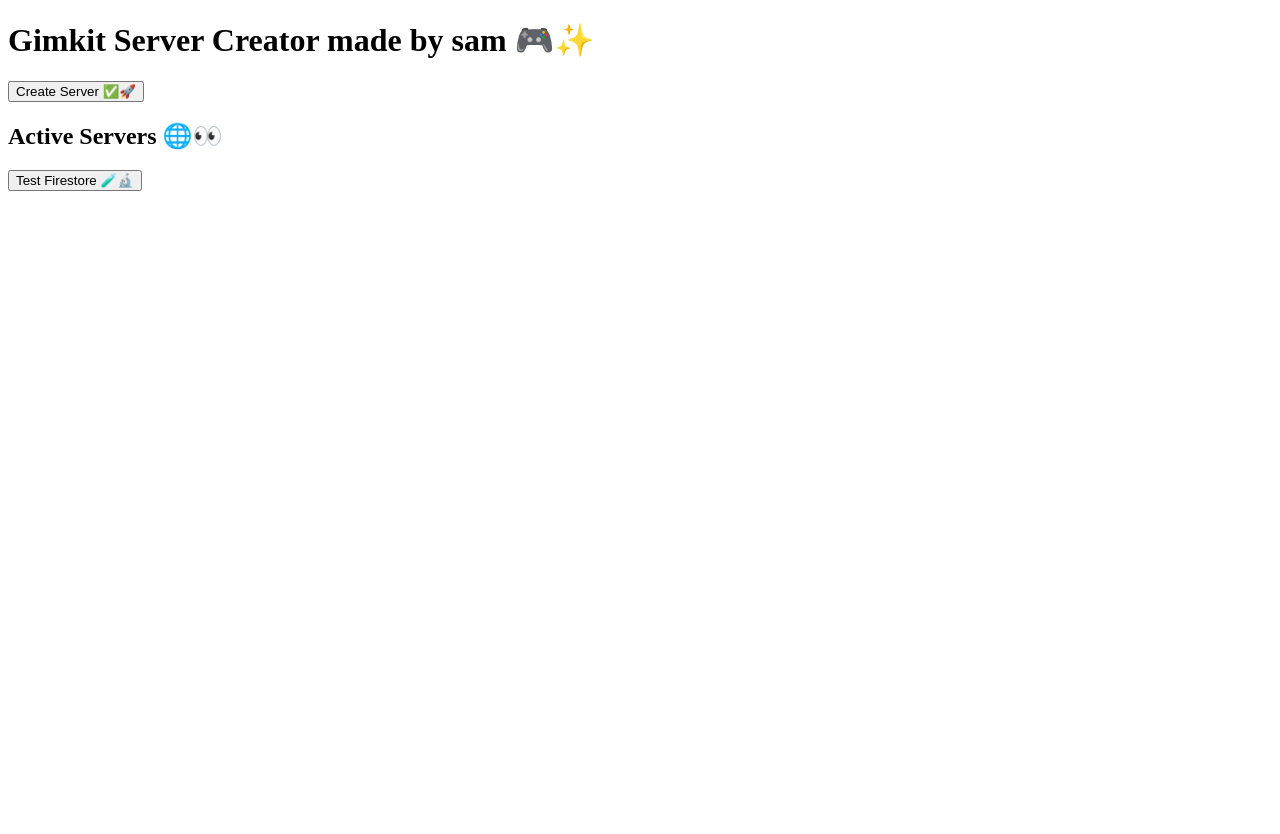
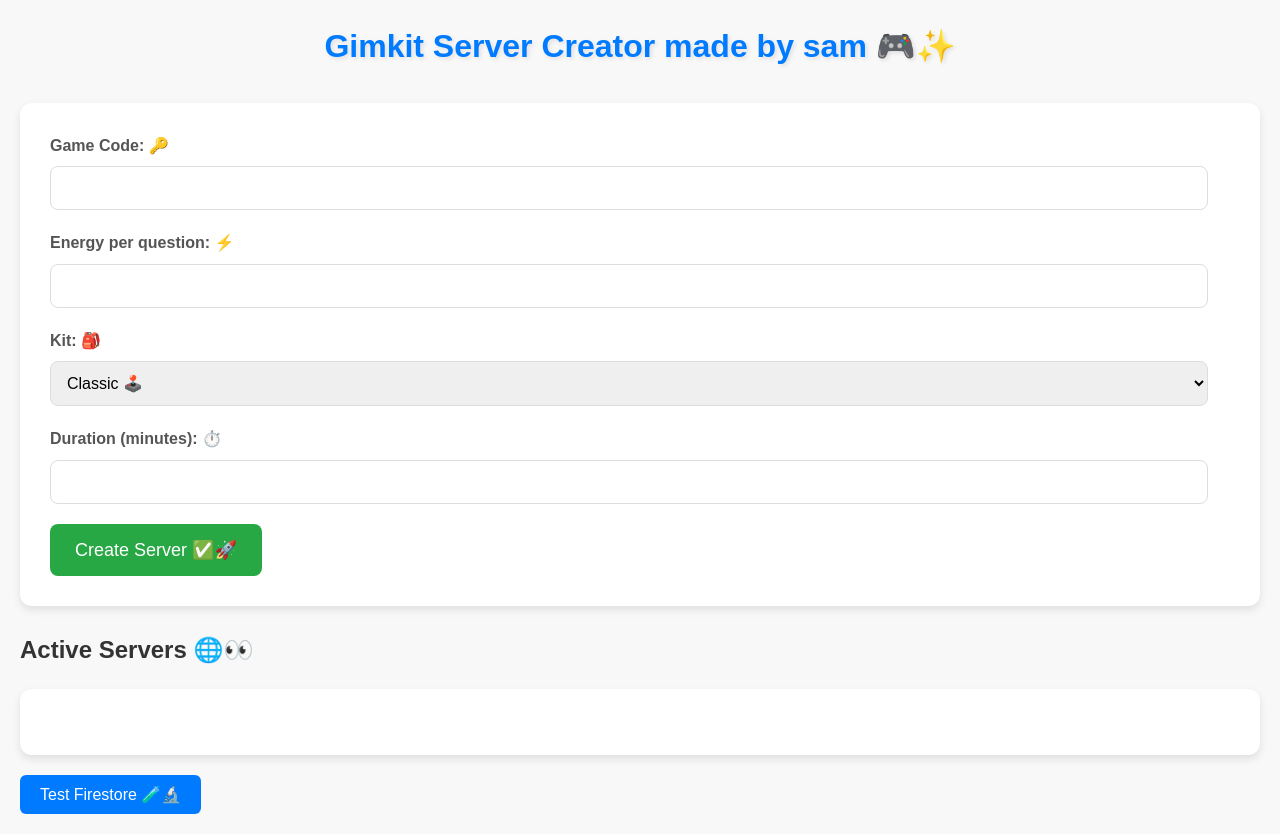
Before and after one commit to bigchunges123/gimkit-site, a plain HTML site: page index.html in a window 1280 px wide. Before the commit the page ends 800 px from the top, so only its background shows below. Drawn offline with Linux system fonts and the light colour scheme; no server answers.

Commit message:
index.html

```diff
--- a/index.html
+++ b/index.html
@@ -3,14 +3,140 @@
 <head>
     <title>Gimkit Server Creator 🎮✨</title>
     <style>
-        /* ... (Your CSS styles) ... */
+        body {
+            font-family: 'Arial', sans-serif;
+            margin: 20px;
+            background-color: #f8f8f8;
+            color: #333;
+            line-height: 1.6;
+        }
+
+        h1 {
+            text-align: center;
+            color: #007bff;
+            margin-bottom: 30px;
+            text-shadow: 2px 2px 4px rgba(0, 0, 0, 0.1);
+        }
+
+        form {
+            background-color: #fff;
+            padding: 30px;
+            border-radius: 12px;
+            box-shadow: 0 4px 8px rgba(0, 0, 0, 0.1);
+            margin-bottom: 25px;
+        }
+
+        label {
+            display: block;
+            margin-bottom: 8px;
+            font-weight: 600;
+            color: #555;
+        }
+
+        input[type="text"],
+        input[type="number"],
+        select {
+            width: calc(100% - 22px);
+            padding: 12px;
+            margin-bottom: 20px;
+            border: 1px solid #ddd;
+            border-radius: 8px;
+            box-sizing: border-box;
+            font-size: 16px;
+        }
+
+        button {
+            background-color: #28a745;
+            color: white;
+            padding: 15px 25px;
+            border: none;
+            border-radius: 8px;
+            cursor: pointer;
+            font-size: 18px;
+            transition: background-color 0.3s ease;
+        }
+
+        button:hover {
+            background-color: #218838;
+        }
+
+        #serverList {
+            background-color: #fff;
+            padding: 25px;
+            border-radius: 12px;
+            box-shadow: 0 4px 8px rgba(0, 0, 0, 0.1);
+        }
+
+        ul {
+            list-style: none;
+            padding: 0;
+        }
+
+        li {
+            padding: 15px;
+            border-bottom: 1px solid #eee;
+            font-size: 16px;
+            display: flex;
+            justify-content: space-between;
+            align-items: center;
+        }
+
+        li:last-child {
+            border-bottom: none;
+        }
+
+        #testButton {
+            background-color: #007bff;
+            color: white;
+            padding: 10px 20px;
+            border: none;
+            border-radius: 6px;
+            cursor: pointer;
+            margin-top: 20px;
+            font-size: 16px;
+        }
+
+        .server-details {
+            flex-grow: 1;
+        }
+
     </style>
 </head>
 <body>
     <h1>Gimkit Server Creator made by sam 🎮✨</h1>
 
     <form id="serverForm">
-        <button type="button" onclick="window.createServer()">Create Server ✅🚀</button>
+        <label for="gameCode">Game Code: 🔑</label>
+        <input type="text" id="gameCode" name="gameCode" required>
+
+        <label for="energyGame">Energy per question: ⚡</label>
+        <input type="text" id="energyGame" name="energyGame" required>
+
+        <label for="kit">Kit: 🎒</label>
+        <select id="kit" name="kit">
+    <option value="Classic">Classic 🕹️</option>
+    <option value="Snowball">Snowball ❄️</option>
+    <option value="Tag">Tag 🏷️</option>
+    <option value="dont look down">Don't Look Down 🕹️</option>
+    <option value="Hidden Mode">Hidden Mode 🕹️</option>
+    <option value="Capture The Flag">Capture The Flag 🚩</option>
+    <option value="Fishtopia">Fishtopia 🐠</option>
+    <option value="One Way Out">One Way Out 🚪</option>
+    <option value="Color Clash">Color Clash 🎨</option>
+    <option value="Knockback">Knockback 🥊</option>
+    <option value="Apocalypse">Apocalypse ☢️</option>
+    <option value="Dig It Up">Dig It Up ⛏️</option>
+    <option value="Snowy Survival">Snowy Survival ☃️</option>
+    <option value="Blastball">Blastball 💣</option>
+    <option value="Farmchain">Farmchain 🚜</option>
+    <option value="Tag: Domination">Tag: Domination 👑</option>
+    <option value="2D game">2D Game 🎮</option>
+</select>
+
+        <label for="duration">Duration (minutes): ⏱️</label>
+        <input type="number" id="duration" name="duration" required>
+
+        <button type="button" onclick="createServer()">Create Server ✅🚀</button>
     </form>
 
     <h2>Active Servers 🌐👀</h2>
@@ -21,6 +147,7 @@
     <button id="testButton">Test Firestore 🧪🔬</button>
 
     <script type="module">
+        // ... (Your Firebase initialization and other JavaScript code here) ...
         import { initializeApp } from "https://www.gstatic.com/firebasejs/9.15.0/firebase-app.js";
         import { getFirestore, collection, addDoc, onSnapshot, query, where, serverTimestamp } from "https://www.gstatic.com/firebasejs/9.15.0/firebase-firestore.js";
 
@@ -38,6 +165,7 @@
         const db = getFirestore(app);
 
         window.createServer = async function() {
+            // ... (Your createServer function here) ...
             const gameCode = document.getElementById("gameCode").value;
             const kit = document.getElementById("kit").value;
             const duration = parseInt(document.getElementById("duration").value);
@@ -62,6 +190,7 @@
         };
 
         function displayActiveServers() {
+            // ... (Your displayActiveServers function here) ...
             const serversCollection = collection(db, "servers");
             const q = query(serversCollection, where("active", "==", true));
 
@@ -72,9 +201,7 @@
                 snapshot.forEach((doc) => {
                     const serverData = doc.data();
                     const newServer = document.createElement("li");
-                    const createdAtDate = serverData.createdAt.toDate();
-                    const formattedDate = createdAtDate.toLocaleString();
-                    newServer.innerHTML = `<div class="server-details">Game Code: ${serverData.gameCode} 🔑, Energy per question: ${serverData.energyGame} ⚡, Kit: ${serverData.kit} 🎒, Duration: ${serverData.duration} minutes ⏱️, Created At: ${formattedDate}</div>`;
+                    newServer.innerHTML = `<div class="server-details">Game Code: ${serverData.gameCode} 🔑, Energy per qestion: ${serverData.energyGame} ⚡, Kit: ${serverData.kit} 🎒, Duration: ${serverData.duration} minutes ⏱️</div>`;
                     serverList.appendChild(newServer);
                 });
             });
```
Lines whose indentation alone changed are shown as unchanged.
